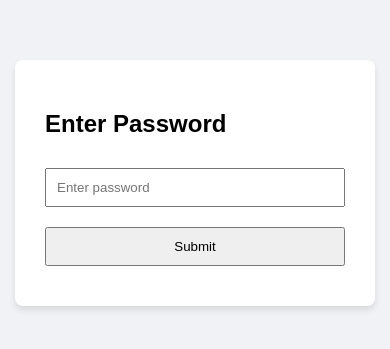
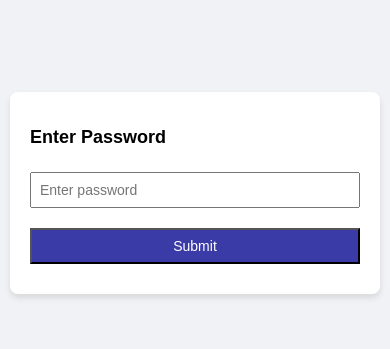
Before and after one commit to MrCracker-OP/pracsheet, a plain HTML site: page index.html in a window 390 px wide. Shown: the part 239-588 px from the top of the page. Drawn offline with Linux system fonts and the light colour scheme.

Commit message:
responsive

```diff
--- a/index.html
+++ b/index.html
@@ -2,6 +2,7 @@
 <html lang="en">
 <head>
     <meta charset="UTF-8">
+    <meta name="viewport" content="width=device-width, initial-scale=1.0">
     <title>Login</title>
     <style>
         body {
@@ -13,6 +14,7 @@
             margin: 0;
             background-color: #f0f2f5;
         }
+
         .container {
             background: white;
             padding: 30px;
@@ -20,11 +22,36 @@
             box-shadow: 0 4px 6px rgba(0,0,0,0.1);
             width: 300px;
         }
+
         input, button {
             width: 100%;
             padding: 10px;
             margin: 10px 0;
             box-sizing: border-box;
+        }
+        button{
+            color: white;
+            background-color:rgb(0 0 141 / 77%);
+        }
+
+        @media screen and (max-width: 480px) {
+            body {
+                padding: 10px; /* Add padding to prevent edge overlap */
+            }
+
+            .container {
+                width: 100%; /* Adjust container width to fit smaller screens */
+                padding: 20px; /* Reduce padding for smaller screens */
+            }
+
+            input, button {
+                padding: 8px; /* Reduce padding for inputs and buttons */
+                font-size: 14px; /* Adjust font size for readability */
+            }
+
+            h2 {
+                font-size: 18px; /* Adjust heading size */
+            }
         }
     </style>
 </head>
```
